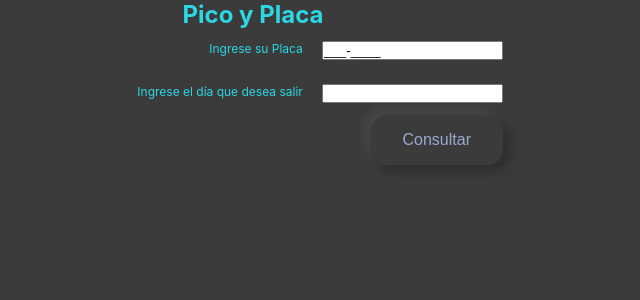
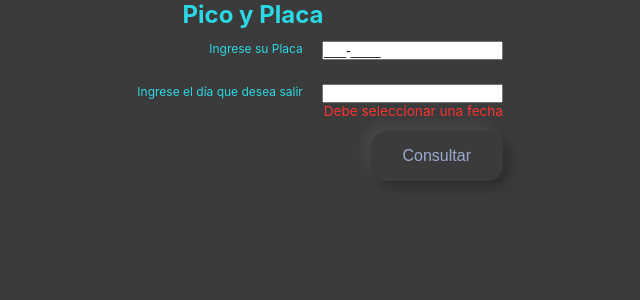
Before and after one commit to sweetraare/pico-y-placa, a React (Create React App) app: page / in a window 1280 px wide. Shown: the top 300 px of the page, without its empty margins (387-1027 px from the left). Built offline with nearby package versions, Linux system fonts and the light colour scheme.

Commit message:
Add error mesage on date input

```diff
--- a/src/App.css
+++ b/src/App.css
@@ -8,6 +8,7 @@
   --greyLight-3: #bec8e4;
   --greyDark: #9baacf;
   --background: #3b3b3b;
+  --error: #ff3333;
 }
 
 *,
@@ -80,3 +81,10 @@ body {
 .btn:active {
   box-shadow: inset 6px 6px 12px #2d2d2d, inset -6px -6px 12px #494949;
 }
+
+.error-message {
+  justify-self: flex-end;
+  color: var(--error);
+  font-size: 0.85rem;
+  text-align: right;
+}
--- a/src/components/DateInput.js
+++ b/src/components/DateInput.js
@@ -21,6 +21,9 @@ function DateInput({ dateProp }) {
           minDate={new Date()}
         />
       </label>
+      {date?.length === 0 && (
+        <p className="error-message">Debe seleccionar una fecha</p>
+      )}
     </div>
   );
 }
```
Also changed, not shown: 1 other file (tests, documents, lock files or other folders).
